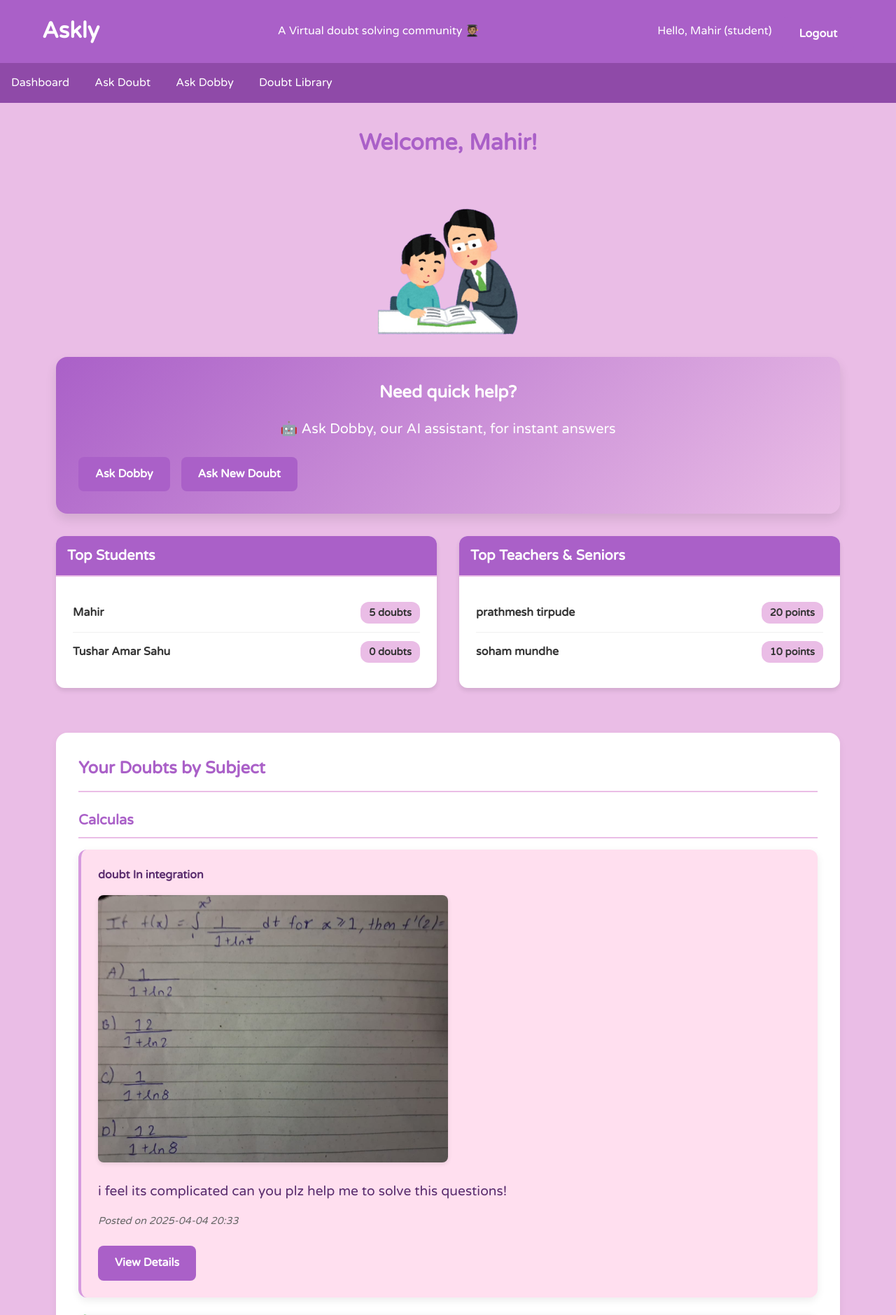
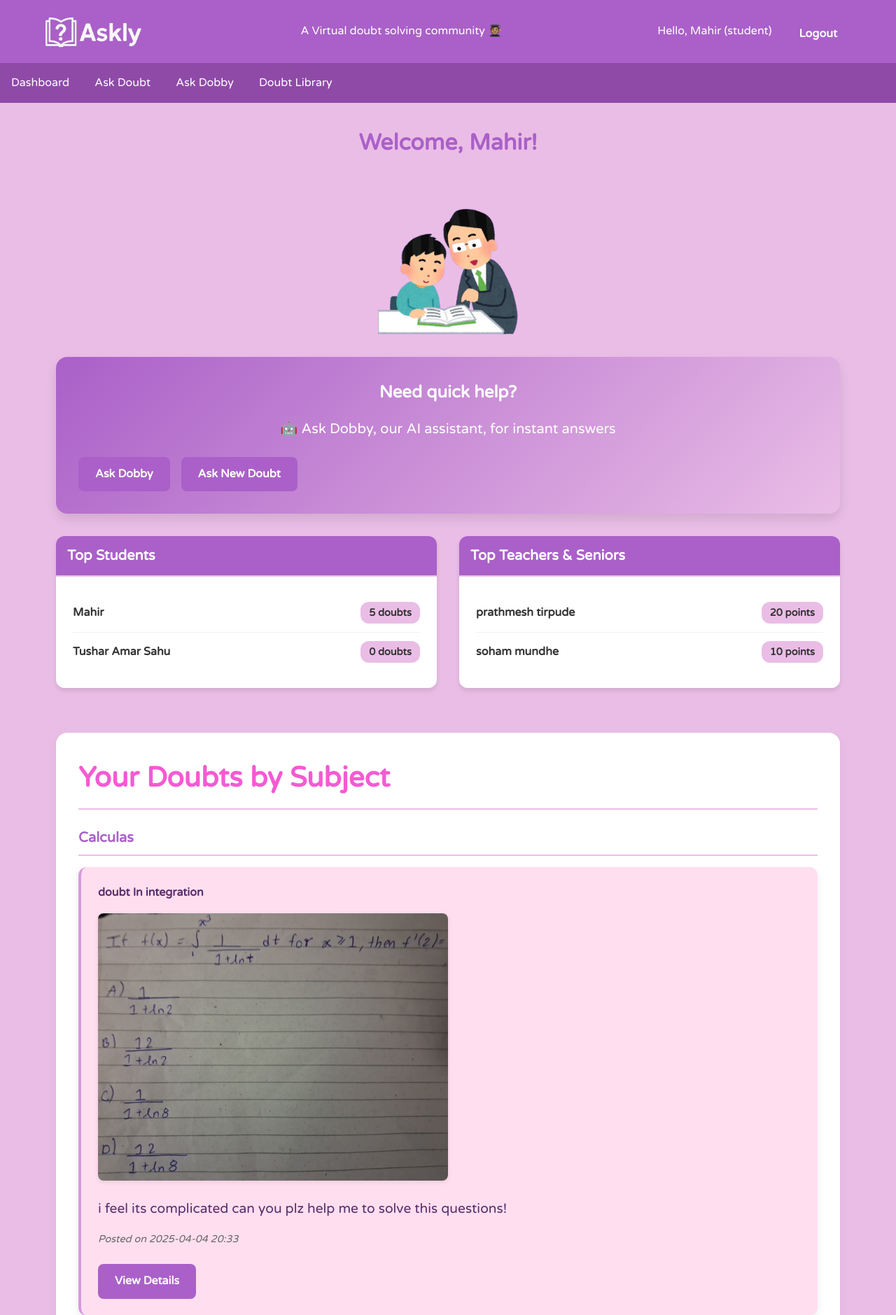
Before and after one commit to MahirQT/Askly, a Flask app: page /dashboard in a window 1280 px wide. Shown: the top 1879 px of the page at 70% size. Run offline with Flask 3, Linux system fonts and the light colour scheme; a user stored in the database is signed in; data comes from the database, SQL or seed files in the repository.

Commit message:
new logo introduced & minor changes!

```diff
--- a/static/style.css
+++ b/static/style.css
@@ -216,7 +216,7 @@
     }
 
     .doubt-card.solved {
-        border-left-color: #4CAF50;
+        border-left-color:  #D69ADE;
         background-color: #f8f9fa;
     }
 
--- a/templates/base.html
+++ b/templates/base.html
@@ -8,13 +8,14 @@
     <title>{% block title %}Askly{% endblock %}</title>
     <link rel="preconnect" href="https://fonts.googleapis.com">
     <link rel="preconnect" href="https://fonts.gstatic.com" crossorigin>
+    <link rel="website icon" type="png" href="{{url_for('static', filename= 'only logo.png')}}">
     <link href="https://fonts.googleapis.com/css2?family=Inter:ital,opsz,wght@0,14..32,100..900;1,14..32,100..900&family=Jost:ital,wght@0,100..900;1,100..900&family=Lilita+One&family=Montserrat:ital,wght@0,100..900;1,100..900&family=Playfair+Display+SC:ital,wght@0,400;0,700;0,900;1,400;1,700;1,900&family=Roboto:ital,wght@0,100..900;1,100..900&family=Rowdies:wght@300;400;700&family=Varela+Round&display=swap" rel="stylesheet">
     <link rel="stylesheet" href="{{ url_for('static', filename='style.css') }}">
 </head>
 <body>
     <header>
         <div class="header-container">
-            <h1>Askly</h1>
+            <img src="{{url_for('static', filename= 'Askly logo main 1.png')}}" alt="Askly Logo" class="logo" style="height: 50px; ">
             <p>A Virtual doubt solving community 🧑🏽‍🎓</p>
             <div class="user-info">
                 {% if 'email' in session %}
--- a/templates/dashboard.html
+++ b/templates/dashboard.html
@@ -41,7 +41,7 @@
 
     <!-- Subject-wise Doubts Section -->
     <div class="doubts-section">
-        <h3 class="section-title">Your Doubts by Subject</h3>
+        <h3 class="section-title" style=" font-size:40px; color:rgb(245, 90, 211);">Your Doubts by Subject</h3>
         {% if doubts_by_subject %}
             {% for subject, doubts in doubts_by_subject.items() %}
             <div class="subject-group" style="color: #5A2D6E; font-size: larger;">
@@ -66,7 +66,7 @@
 
     <!-- Solved Doubts Section -->
     <div class="solved-section">
-        <h3 class="section-title">Recently Solved Doubts</h3>
+        <h3 class="section-title" style="  color: #4CAF50; font-size: 40px;">Recently Solved Doubts</h3>
         {% if solved_by_subject %}
             {% for subject, doubts in solved_by_subject.items() %}
             <div class="subject-group">
```
Also changed, not shown: static/Askly logo main 1.png (added), static/only logo.png (added), static/uploads/Screenshot_2024-10-29_105223.png (deleted), static/uploads/bodylotion.jpg (deleted), static/uploads/bulb.jpg (deleted), static/uploads/chill_guy.jpg (deleted), static/uploads/maths_doubt.jpg (deleted), static/uploads/rope.jpg (deleted).
